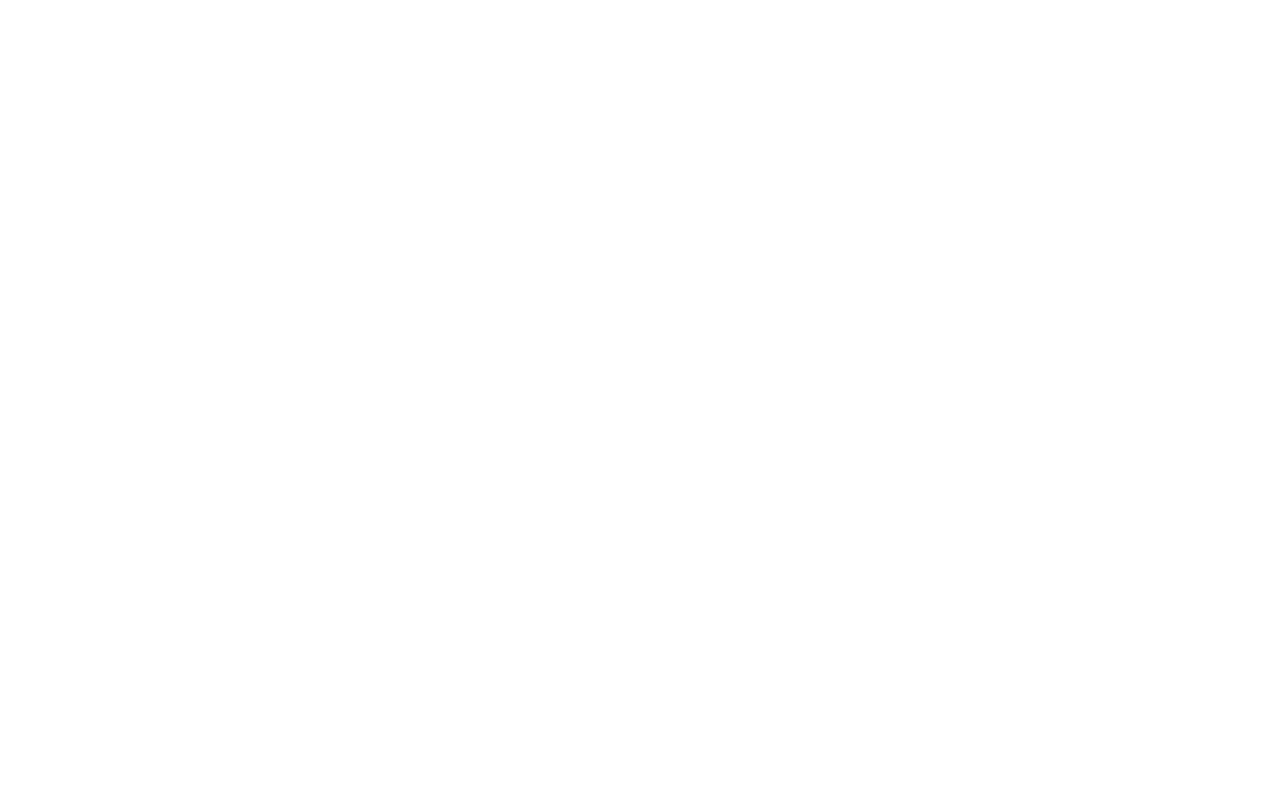
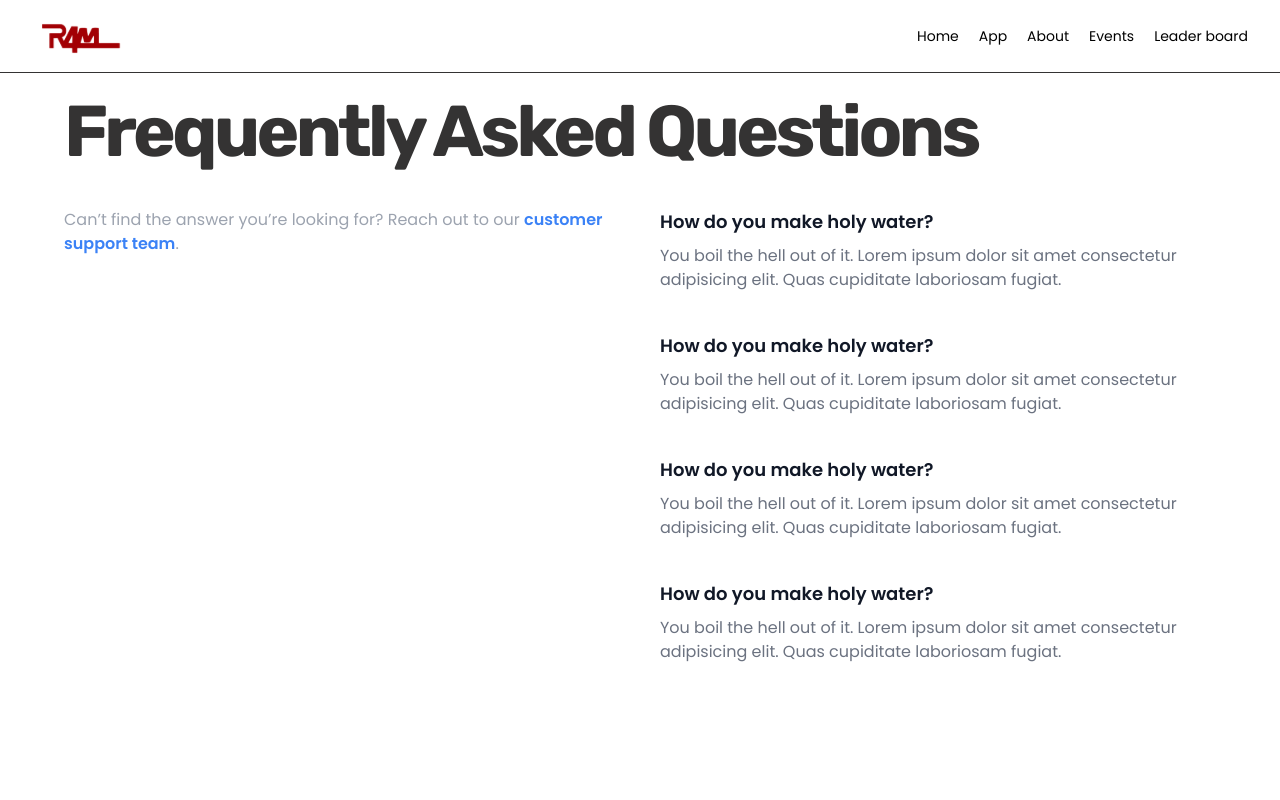
Before and after one commit to theblvckdev/dating-web-app-gig, a React (Vite) app: page /faq in a window 1280 px wide. Before the commit this address had no page. Shown: the top 800 px of the page. Built offline with nearby package versions, Linux system fonts and the light colour scheme.

Commit message:
UI completed

```diff
--- a/src/App.tsx
+++ b/src/App.tsx
@@ -6,6 +6,7 @@
 import CommunityGuidelines from "./pages/community_guide/community_guidelines";
 import PrivacyPolicy from "./pages/privacy_policy/privacey_policy";
 import TermsCondition from "./pages/terms_condition/terms_condition";
+import Faq from "./pages/faq/faq";
 
 const App = () => {
   return (
@@ -16,6 +17,7 @@
           <Route path="/about" element={<About />} />
           <Route path="/app" element={<AppPage />} />
           <Route path="/events" element={<Events />} />
+          <Route path="/faq" element={<Faq />} />
           <Route path="/privacy-policy" element={<PrivacyPolicy />} />
           <Route path="/terms-and-condition" element={<TermsCondition />} />
           <Route
--- a/src/pages/community_guide/community_guidelines.tsx
+++ b/src/pages/community_guide/community_guidelines.tsx
@@ -6,7 +6,7 @@
     <>
       <Navbar bgVariant="bg-white border-b border-b-secondary-0" />
 
-      <section className="mx-auto max-w-6xl xl:px-0 lg:px-10 md:px-10 px-3 mt-24 pb-5">
+      <section className="mx-auto max-w-6xl xl:px-0 lg:px-10 md:px-10 px-3 mt-24 pb-5 min-h-screen">
         <h1 className="xl:text-7xl lg:text-6xl md:text-5xl text-2xl md:tracking-tighter font-bold font-oswald text-secondary-0">
           Community Guidelines
         </h1>
--- /dev/null
+++ b/src/pages/faq/faq.tsx
@@ -0,0 +1,85 @@
+import { Link } from "react-router-dom";
+import Navbar from "../../components/navbar";
+import Footer from "../../components/footer";
+
+const Faq = () => {
+  interface FaqData {
+    question: string;
+    answer: string;
+  }
+
+  const faqData: FaqData[] = [
+    {
+      question: "How do you make holy water?",
+      answer:
+        "You boil the hell out of it. Lorem ipsum dolor sit amet consectetur adipisicing elit. Quas cupiditate laboriosam fugiat.",
+    },
+
+    {
+      question: "How do you make holy water?",
+      answer:
+        "You boil the hell out of it. Lorem ipsum dolor sit amet consectetur adipisicing elit. Quas cupiditate laboriosam fugiat.",
+    },
+
+    {
+      question: "How do you make holy water?",
+      answer:
+        "You boil the hell out of it. Lorem ipsum dolor sit amet consectetur adipisicing elit. Quas cupiditate laboriosam fugiat.",
+    },
+
+    {
+      question: "How do you make holy water?",
+      answer:
+        "You boil the hell out of it. Lorem ipsum dolor sit amet consectetur adipisicing elit. Quas cupiditate laboriosam fugiat.",
+    },
+  ];
+
+  return (
+    <>
+      <Navbar bgVariant="bg-white border-b border-b-secondary-0" />
+
+      <section className="mx-auto max-w-6xl xl:px-0 lg:px-10 md:px-10 px-3 mt-24 pb-5 min-h-screen">
+        <h1 className="xl:text-7xl lg:text-6xl md:text-5xl text-2xl md:tracking-tighter font-bold font-oswald text-secondary-0">
+          Frequently Asked Questions
+        </h1>
+
+        <div className="mt-10">
+          <div className="flex md:flex-row md:gap-10 gap-5 flex-col">
+            <div className="basis-1/2">
+              <p className="text-md text-gray-400 font-poppins">
+                Can’t find the answer you’re looking for? Reach out to our{" "}
+                <Link
+                  className="font-semibold text-blue-500 no-underline inline"
+                  to={"/"}
+                >
+                  customer support team
+                </Link>
+                .
+              </p>
+            </div>
+            <div className="basis-1/2">
+              <div className="flex flex-col space-y-10 font-poppins">
+                {faqData.map((data, index) => {
+                  const { answer, question } = data;
+
+                  return (
+                    <div key={index}>
+                      <h4 className="text-gray-900 text-lg font-semibold">
+                        {question}
+                      </h4>
+
+                      <p className="mt-2 text-base text-gray-500">{answer}</p>
+                    </div>
+                  );
+                })}
+              </div>
+            </div>
+          </div>
+        </div>
+      </section>
+      <Footer />
+    </>
+  );
+};
+
+export default Faq;
--- a/src/pages/privacy_policy/privacey_policy.tsx
+++ b/src/pages/privacy_policy/privacey_policy.tsx
@@ -6,7 +6,7 @@
     <>
       <Navbar bgVariant="bg-white border-b border-b-secondary-0" />
 
-      <section className="mx-auto max-w-6xl xl:px-0 lg:px-10 md:px-10 px-3 mt-24 pb-5">
+      <section className="mx-auto max-w-6xl xl:px-0 lg:px-10 md:px-10 px-3 mt-24 pb-5 min-h-screen">
         <h1 className="xl:text-7xl lg:text-6xl md:text-5xl text-2xl md:tracking-tighter font-bold font-oswald text-secondary-0">
           Privacy Policy
         </h1>
--- a/src/pages/terms_condition/terms_condition.tsx
+++ b/src/pages/terms_condition/terms_condition.tsx
@@ -6,7 +6,7 @@
     <>
       <Navbar bgVariant="bg-white border-b border-b-secondary-0" />
 
-      <section className="mx-auto max-w-6xl xl:px-0 lg:px-10 md:px-10 px-3 mt-24 pb-5">
+      <section className="mx-auto max-w-6xl xl:px-0 lg:px-10 md:px-10 px-3 mt-24 pb-5 min-h-screen">
         <h1 className="xl:text-7xl lg:text-6xl md:text-5xl text-2xl md:tracking-tighter font-bold font-oswald text-secondary-0">
           Terms and Conditions
         </h1>
```
